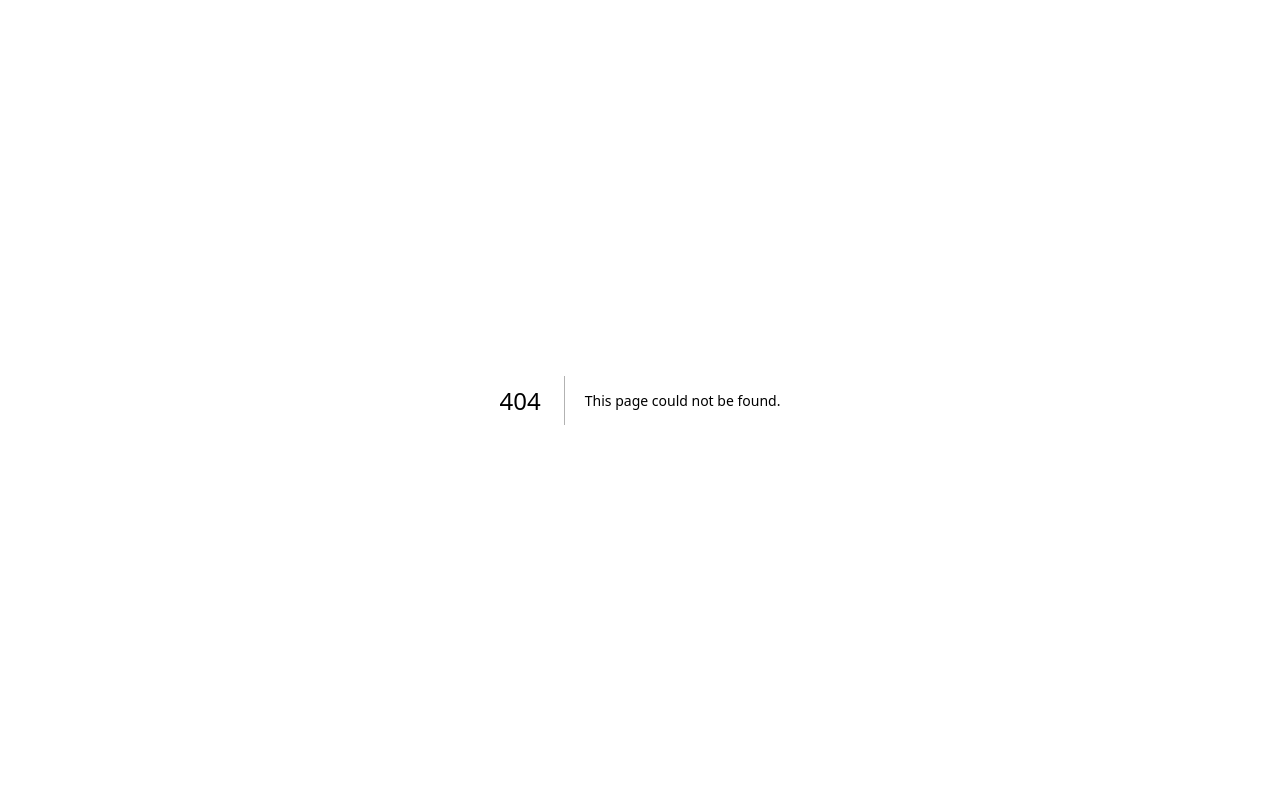
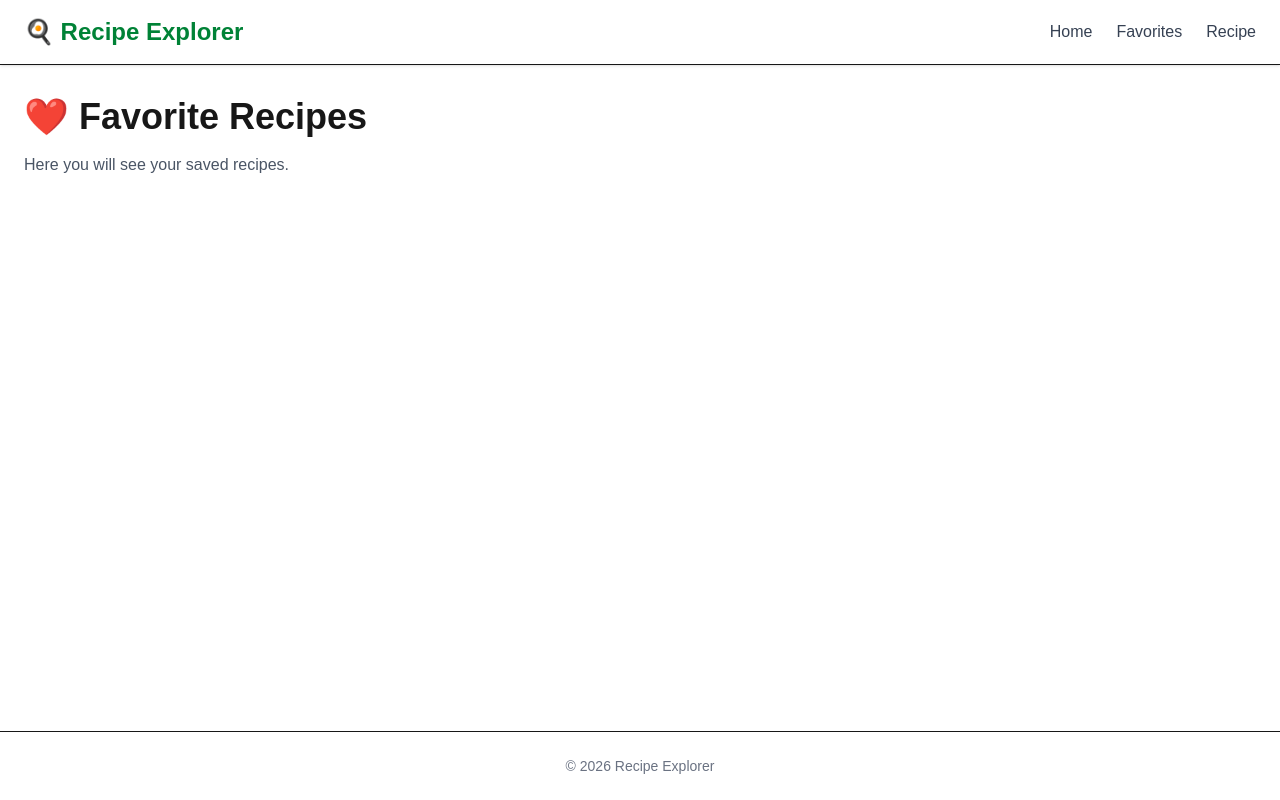
Before and after one commit to iTosia/recipe-explorer, a Next.js app: page /favorites in a window 1280 px wide. Before the commit this address had no page. Built offline with nearby package versions, Linux system fonts and the light colour scheme.

Commit message:
added server component / style layout / added ui / added api types

```diff
--- /dev/null
+++ b/src/app/favorites/page.tsx
@@ -0,0 +1,13 @@
+export default function FavoritesPage() {
+    return (
+        <section className="space-y-4">
+            <h1 className="text-4xl font-bold">
+                ❤️ Favorite Recipes
+            </h1>
+
+            <p className="text-gray-600">
+                Here you will see your saved recipes.
+            </p>
+        </section>
+    );
+}
--- a/src/app/layout.tsx
+++ b/src/app/layout.tsx
@@ -1,33 +1,32 @@
-import type { Metadata } from "next";
-import { Geist, Geist_Mono } from "next/font/google";
 import "./globals.css";
 
-const geistSans = Geist({
-  variable: "--font-geist-sans",
-  subsets: ["latin"],
-});
-
-const geistMono = Geist_Mono({
-  variable: "--font-geist-mono",
-  subsets: ["latin"],
-});
+import type { Metadata } from "next";
+import Header from "@/components/Header";
+import Footer from "@/components/Footer";
 
 export const metadata: Metadata = {
-  title: "Create Next App",
-  description: "Generated by create next app",
+    title: "Recipe Explorer",
+    description: "Search recipes with Next.js",
 };
 
 export default function RootLayout({
-  children,
+    children,
 }: Readonly<{
-  children: React.ReactNode;
+    children: React.ReactNode;
 }>) {
-  return (
-    <html
-      lang="en"
-      className={`${geistSans.variable} ${geistMono.variable} h-full antialiased`}
-    >
-      <body className="min-h-full flex flex-col">{children}</body>
-    </html>
-  );
+    return (
+        <html lang="en">
+            <body className="min-h-screen bg-gray-100">
+                <div className="flex min-h-screen flex-col">
+                    <Header />
+
+                    <main className="mx-auto w-full max-w-7xl flex-1 px-6 py-8">
+                        {children}
+                    </main>
+
+                    <Footer />
+                </div>
+            </body>
+        </html>
+    );
 }
--- a/src/app/page.tsx
+++ b/src/app/page.tsx
@@ -1,65 +1,22 @@
-import Image from "next/image";
+import RecipeList from "@/components/RecipeList";
+import { getRecipes } from "@/services/recipe.service";
 
-export default function Home() {
-  return (
-    <div className="flex flex-col flex-1 items-center justify-center bg-zinc-50 font-sans dark:bg-black">
-      <main className="flex flex-1 w-full max-w-3xl flex-col items-center justify-between py-32 px-16 bg-white dark:bg-black sm:items-start">
-        <Image
-          className="dark:invert"
-          src="/next.svg"
-          alt="Next.js logo"
-          width={100}
-          height={20}
-          priority
-        />
-        <div className="flex flex-col items-center gap-6 text-center sm:items-start sm:text-left">
-          <h1 className="max-w-xs text-3xl font-semibold leading-10 tracking-tight text-black dark:text-zinc-50">
-            To get started, edit the page.tsx file.
-          </h1>
-          <p className="max-w-md text-lg leading-8 text-zinc-600 dark:text-zinc-400">
-            Looking for a starting point or more instructions? Head over to{" "}
-            <a
-              href="https://vercel.com/templates?framework=next.js&utm_source=create-next-app&utm_medium=appdir-template-tw&utm_campaign=create-next-app"
-              className="font-medium text-zinc-950 dark:text-zinc-50"
-            >
-              Templates
-            </a>{" "}
-            or the{" "}
-            <a
-              href="https://nextjs.org/learn?utm_source=create-next-app&utm_medium=appdir-template-tw&utm_campaign=create-next-app"
-              className="font-medium text-zinc-950 dark:text-zinc-50"
-            >
-              Learning
-            </a>{" "}
-            center.
-          </p>
-        </div>
-        <div className="flex flex-col gap-4 text-base font-medium sm:flex-row">
-          <a
-            className="flex h-12 w-full items-center justify-center gap-2 rounded-full bg-foreground px-5 text-background transition-colors hover:bg-[#383838] dark:hover:bg-[#ccc] md:w-[158px]"
-            href="https://vercel.com/new?utm_source=create-next-app&utm_medium=appdir-template-tw&utm_campaign=create-next-app"
-            target="_blank"
-            rel="noopener noreferrer"
-          >
-            <Image
-              className="dark:invert"
-              src="/vercel.svg"
-              alt="Vercel logomark"
-              width={16}
-              height={16}
-            />
-            Deploy Now
-          </a>
-          <a
-            className="flex h-12 w-full items-center justify-center rounded-full border border-solid border-black/[.08] px-5 transition-colors hover:border-transparent hover:bg-black/[.04] dark:border-white/[.145] dark:hover:bg-[#1a1a1a] md:w-[158px]"
-            href="https://nextjs.org/docs?utm_source=create-next-app&utm_medium=appdir-template-tw&utm_campaign=create-next-app"
-            target="_blank"
-            rel="noopener noreferrer"
-          >
-            Documentation
-          </a>
-        </div>
-      </main>
-    </div>
-  );
+export default async function HomePage() {
+    const recipes = await getRecipes();
+
+    return (
+        <section className="space-y-8">
+            <div>
+                <h1 className="text-4xl font-bold">
+                    🍳 Recipe Explorer
+                </h1>
+
+                <p className="mt-2 text-gray-600">
+                    Discover delicious recipes from around the world.
+                </p>
+            </div>
+
+            <RecipeList recipes={recipes} />
+        </section>
+    );
 }
--- /dev/null
+++ b/src/app/recipes/[id]/page.tsx
@@ -0,0 +1,13 @@
+export default function RecipePage() {
+    return (
+        <section className="space-y-4">
+            <h1 className="text-4xl font-bold">
+                📖 Recipe Details
+            </h1>
+
+            <p className="text-gray-600">
+                Recipe information will appear here.
+            </p>
+        </section>
+    );
+}
--- /dev/null
+++ b/src/components/Footer.tsx
@@ -0,0 +1,9 @@
+export default function Footer() {
+    return (
+        <footer className="mt-auto border-t py-6">
+            <div className="mx-auto max-w-7xl px-6 text-center text-sm text-gray-500">
+                © 2026 Recipe Explorer
+            </div>
+        </footer>
+    );
+}
--- /dev/null
+++ b/src/components/Header.tsx
@@ -0,0 +1,29 @@
+import Link from "next/link";
+import { navigation } from "@/constants/navigation";
+
+export default function Header() {
+    return (
+        <header className="border-b bg-white shadow-sm">
+            <div className="mx-auto flex max-w-7xl items-center justify-between px-6 py-4">
+                <h1 className="text-2xl font-bold text-green-700">
+                    🍳 Recipe Explorer
+                </h1>
+
+                <nav>
+                    <ul className="flex gap-6">
+                        {navigation.map((item) => (
+                            <li key={item.href}>
+                                <Link
+                                    href={item.href}
+                                    className="transition-colors text-gray-700 hover:text-green-700"
+                                >
+                                    {item.label}
+                                </Link>
+                            </li>
+                        ))}
+                    </ul>
+                </nav>
+            </div>
+        </header>
+    );
+}
--- /dev/null
+++ b/src/components/RecipeCard.tsx
@@ -0,0 +1,26 @@
+import { Recipe } from "@/types/recipe";
+import Link from "next/link";
+
+interface RecipeCardProps {
+    recipe: Recipe;
+}
+
+export default function RecipeCard({
+    recipe,
+}: RecipeCardProps) {
+    return (
+        <Link href={`/recipes/${recipe.idMeal}`}>
+            <article className="rounded-lg border bg-white p-4 shadow-sm transition-shadow hover:shadow-lg">
+                <img
+                    src={recipe.strMealThumb}
+                    alt={recipe.strMeal}
+                    className="mb-4 h-52 w-full rounded-md object-cover"
+                />
+
+                <h2 className="text-gray-900 text-xl font-semibold">
+                    {recipe.strMeal}
+                </h2>
+            </article>
+        </Link>
+    );
+}
--- /dev/null
+++ b/src/components/RecipeList.tsx
@@ -0,0 +1,21 @@
+import RecipeCard from "@/components/RecipeCard";
+import { Recipe } from "@/types/recipe";
+
+interface RecipeListProps {
+    recipes: Recipe[];
+}
+
+export default function RecipeList({
+    recipes,
+}: RecipeListProps) {
+    return (
+        <section className="grid gap-6 sm:grid-cols-2 lg:grid-cols-3">
+            {recipes.map((recipe) => (
+                <RecipeCard
+                    key={recipe.idMeal}
+                    recipe={recipe}
+                />
+            ))}
+        </section>
+    );
+}
--- /dev/null
+++ b/src/constants/navigation.ts
@@ -0,0 +1,14 @@
+export const navigation = [
+    {
+        href: "/",
+        label: "Home",
+    },
+    {
+        href: "/favorites",
+        label: "Favorites",
+    },
+    {
+        href: "/recipe",
+        label: "Recipe",
+    },
+];
--- /dev/null
+++ b/src/services/recipe.service.ts
@@ -0,0 +1,20 @@
+import { Recipe, RecipesResponse } from "@/types/recipe";
+
+const API_URL =
+    "https://www.themealdb.com/api/json/v1/1/search.php?f=a";
+
+export async function getRecipes(): Promise<Recipe[]> {
+    const response = await fetch(API_URL, {
+        next: {
+            revalidate: 3600,
+        },
+    });
+
+    if (!response.ok) {
+        throw new Error("Failed to load recipes");
+    }
+
+    const data: RecipesResponse = await response.json();
+
+    return data.meals ?? [];
+}
--- /dev/null
+++ b/src/types/recipe.ts
@@ -0,0 +1,9 @@
+export interface Recipe {
+    idMeal: string;
+    strMeal: string;
+    strMealThumb: string;
+}
+
+export interface RecipesResponse {
+    meals: Recipe[];
+}
```
